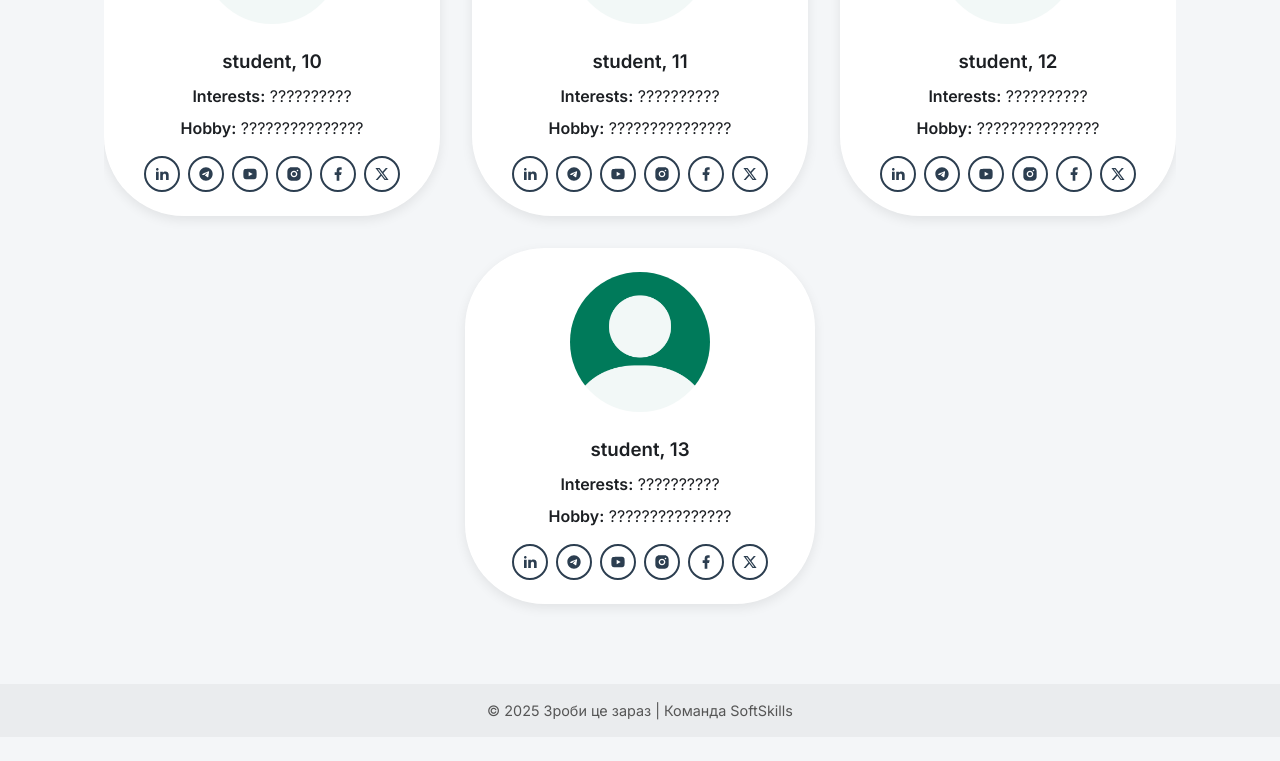
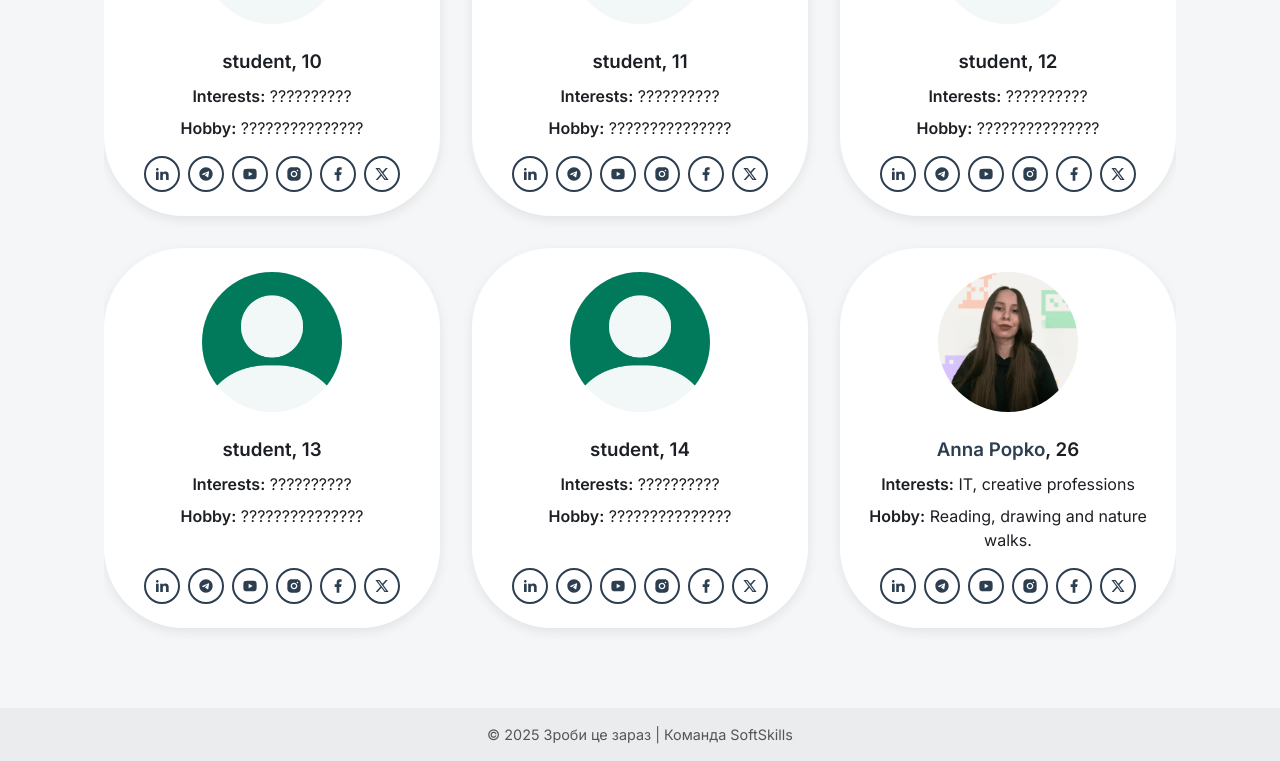
Before and after one commit to Ded-Goit/my-book-site, a Next.js app: page /team in a window 1280 px wide. Shown: the part 1788-2549 px from the top of the page. Before the commit the page ends 2525 px from the top, so only its background shows below. Built offline with nearby package versions, Linux system fonts and the light colour scheme.

Commit message:
added Anna Popko

```diff
--- a/app/team/page.tsx
+++ b/app/team/page.tsx
@@ -221,6 +221,38 @@ const team = [
       twitter: "https://twitter.com/",
     },
   },
+  {
+    name: "student",
+    age: 14,
+    interests: "??????????",
+    photo: "/team/image.png",
+    hobby: "???????????????",
+    email: "",
+    socials: {
+      linkedin: "https://linkedin.com/",
+      telegram: "https://t.me/",
+      youtube: "https://youtube.com/",
+      instagram: "https://instagram.com/",
+      facebook: "https://facebook.com/",
+      twitter: "https://twitter.com/",
+    },
+  },
+  {
+    name: "Anna Popko",
+    age: 26,
+    interests: "IT, creative professions",
+    photo: "/team/anna_popko.webp",
+    hobby: "Reading, drawing and nature walks.",
+    email: "a.popko@goit.ua",
+    socials: {
+      linkedin: "https://www.linkedin.com/in/anna-popko-1ab964272/",
+      telegram: "https://web.telegram.org/a/#381015143",
+      youtube: "https://youtube.com/",
+      instagram: "https://instagram.com/",
+      facebook: "https://facebook.com/",
+      twitter: "https://twitter.com/",
+    },
+  },
 ];
 export default function TeamPage() {
   const scrollRef = useRef<HTMLDivElement>(null);
```
Also changed, not shown: public/team/anna_popko.webp (added).
